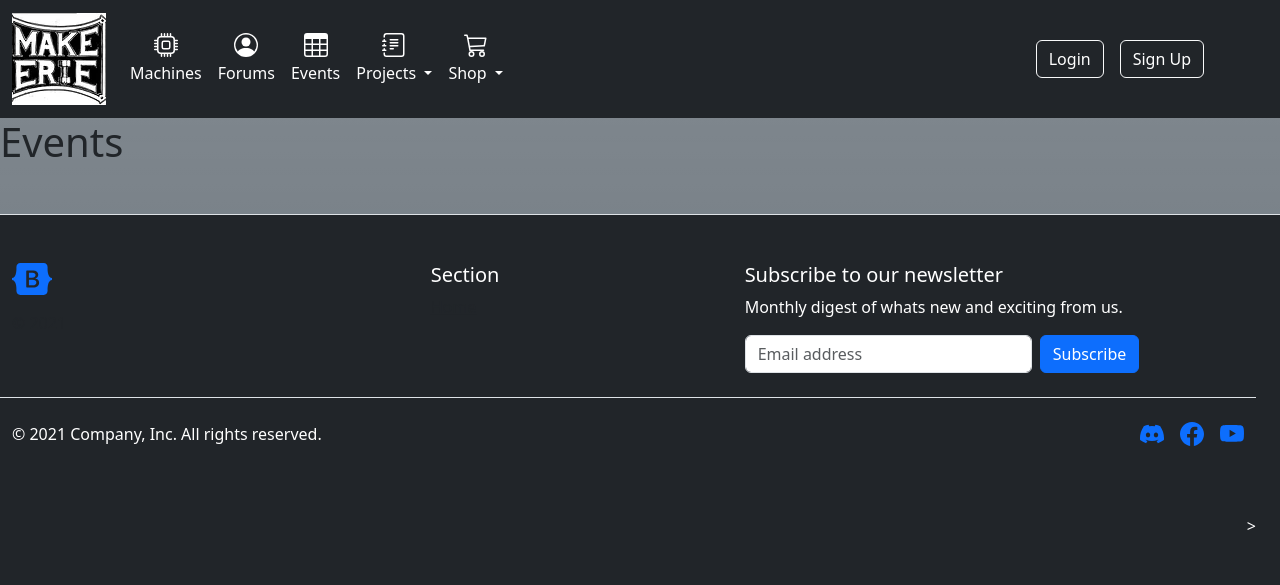
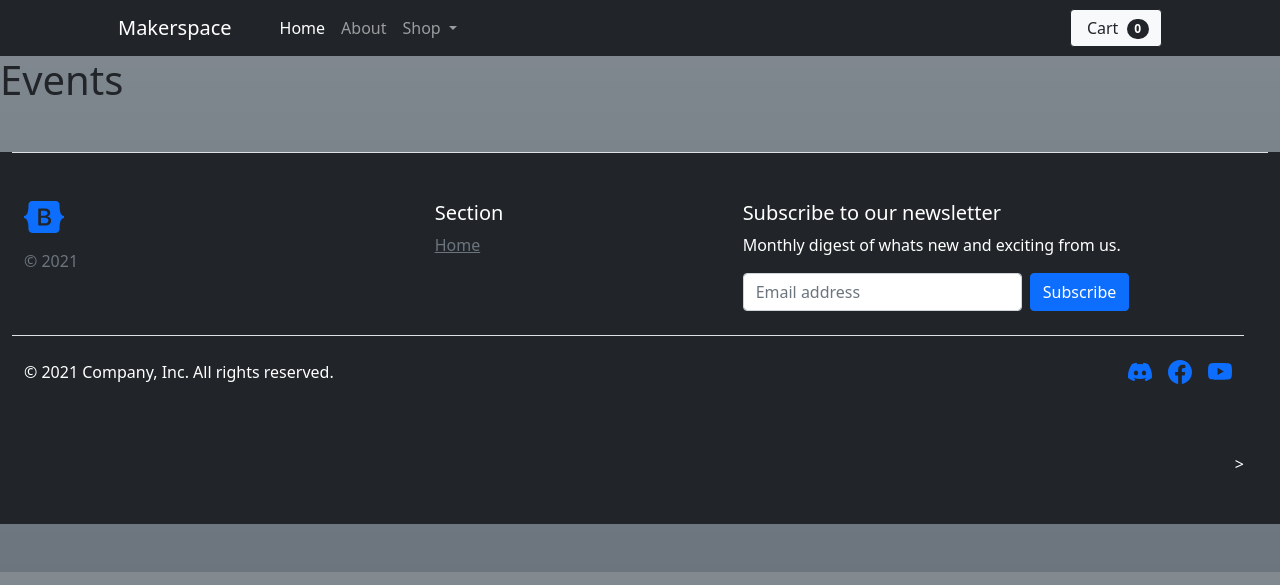
Before and after one commit to rpcovington2/Website, a Flask app: page /events in a window 1280 px wide. Shown: the top 585 px of the page. Run offline with Flask 2, Linux system fonts and the light colour scheme; some libraries are stand-ins or nearby versions.

Commit message:
Added shop page

```diff
--- a/web/templates/base.html
+++ b/web/templates/base.html
@@ -13,6 +13,11 @@
 
     <!-- Bootstrap core CSS -->
 <link href="../assets/dist/css/bootstrap.min.css" rel="stylesheet">
+
+        <!-- Favicon
+        <link rel="icon" type="image/x-icon" href="assets/favicon.ico" /> -->
+        <!-- Core theme CSS (includes Bootstrap)-->
+        <link href="/static//css/styles.css" rel="stylesheet" />
 
     <style>
       .bd-placeholder-img {
@@ -116,99 +121,32 @@
        <path d="M8.051 1.999h.089c.822.003 4.987.033 6.11.335a2.01 2.01 0 0 1 1.415 1.42c.101.38.172.883.22 1.402l.01.104.022.26.008.104c.065.914.073 1.77.074 1.957v.075c-.001.194-.01 1.108-.082 2.06l-.008.105-.009.104c-.05.572-.124 1.14-.235 1.558a2.007 2.007 0 0 1-1.415 1.42c-1.16.312-5.569.334-6.18.335h-.142c-.309 0-1.587-.006-2.927-.052l-.17-.006-.087-.004-.171-.007-.171-.007c-1.11-.049-2.167-.128-2.654-.26a2.007 2.007 0 0 1-1.415-1.419c-.111-.417-.185-.986-.235-1.558L.09 9.82l-.008-.104A31.4 31.4 0 0 1 0 7.68v-.123c.002-.215.01-.958.064-1.778l.007-.103.003-.052.008-.104.022-.26.01-.104c.048-.519.119-1.023.22-1.402a2.007 2.007 0 0 1 1.415-1.42c.487-.13 1.544-.21 2.654-.26l.17-.007.172-.006.086-.003.171-.007A99.788 99.788 0 0 1 7.858 2h.193zM6.4 5.209v4.818l4.157-2.408L6.4 5.209z"/>
    </symbol>
 </svg>
-
-<nav class="navbar navbar-inverse navbar-expand-md navbar-light bg-dark text-white">
-  <div class="container-fluid">
-    <a class="navbar-brand" href="#">
-      <img src="static/images/Logo.jpg" class="img-fluid w-100" alt="Erie MakerSpace">
-    </a>
-    <button class="navbar-toggler navbar-toggle navbar-dark" type="button" data-bs-toggle="collapse" data-bs-target="#navbarScroll" aria-controls="navbarScroll" aria-expanded="false" aria-label="Toggle navigation">
-      <span class="navbar-toggler-icon"></span>
-    </button>
-    <div class="collapse navbar-collapse text-white" id="navbarScroll">
-      <ul class="navbar-nav me-auto my-2 my-md-0 navbar-nav-scroll">
-<!--        <li class="nav-item d-none d-lg-block">-->
-<!--          <a class="nav-link active text-white" aria-current="page" href="#">-->
-<!--            <svg class="bi d-none d-lg-block mx-auto mb-1" width="24" height="24"><use xlink:href="#home"/></svg>-->
-<!--            Home-->
-<!--          </a>-->
-<!--        </li>-->
-        <li class="nav-item">
-          <a class="nav-link text-white" href="#">
-            <svg class="bi d-none d-lg-block mx-auto mb-1" width="24" height="24"><use xlink:href="#machine"/></svg>
-            Machines
-          </a>
-        </li>
-        <li class="nav-item">
-          <a class="nav-link text-white" href="#">
-            <svg class="bi d-none d-lg-block mx-auto mb-1" width="24" height="24"><use xlink:href="#people-circle"/></svg>
-            Forums
-          </a>
-        </li>
-        <li class="nav-item">
-          <a class="nav-link text-white" href="#">
-            <svg class="bi d-none d-lg-block mx-auto mb-1" width="24" height="24"><use xlink:href="#table"/></svg>
-            Events
-          </a>
-        </li>
+<nav class="navbar navbar-expand-lg navbar-dark bg-dark">
+  <div class="container px-4 px-lg-5">
+      <a class="navbar-brand" href="#!">Makerspace</a>
+      <button class="navbar-toggler" type="button" data-bs-toggle="collapse" data-bs-target="#navbarSupportedContent" aria-controls="navbarSupportedContent" aria-expanded="false" aria-label="Toggle navigation"><span class="navbar-toggler-icon"></span></button>
+      <div class="collapse navbar-collapse" id="navbarSupportedContent">
+          <ul class="navbar-nav me-auto mb-2 mb-lg-0 ms-lg-4">
+              <li class="nav-item"><a class="nav-link active" aria-current="page" href="#!">Home</a></li>
+              <li class="nav-item"><a class="nav-link" href="#!">About</a></li>
               <li class="nav-item dropdown">
-          <a class="nav-link dropdown-toggle text-white" href="#" id="navbarScrollingDropdown" role="button" data-bs-toggle="dropdown" aria-expanded="false">
-            <svg class="bi d-none d-lg-block mx-auto mb-1" width="24" height="24"><use xlink:href="#projects"/></svg>
-            Projects
-          </a>
-          <ul class="dropdown-menu" aria-labelledby="navbarScrollingDropdown">
-            <li><a class="dropdown-item" href="#">Electronics</a></li>
-            <li><a class="dropdown-item" href="#">Woodworking</a></li>
-            <li><hr class="dropdown-divider"></li>
-            <li><a class="dropdown-item" href="#">Something else here</a></li>
-          </ul>
-        </li>
-        <li class="nav-item dropdown text-white hidden">
-          <a class="nav-link dropdown-toggle text-white " href="#" id="navbarShop" role="button" data-bs-toggle="dropdown" aria-expanded="false">
-            <svg class="bi d-none d-lg-block mx-auto mb-1" width="24" height="24"><use xlink:href="#cart"/></svg>
+                  <a class="nav-link dropdown-toggle" id="ShopDropdown" href="#" role="button" data-bs-toggle="dropdown" aria-expanded="true">
                     Shop
                     </a>
-          <ul class="dropdown-menu" aria-labelledby="navbarShop">-
-            <li><a class="dropdown-item" href="#">Electronics</a></li>
-            <li><a class="dropdown-item" href="#">Woodworking</a></li>
-            <li><hr class="dropdown-divider"></li>
-            <li><a class="dropdown-item" href="#">Miscellaneous</a></li>
+                  <ul class="dropdown-menu" aria-labelledby="ShopDropdown">
+                      <li><a class="dropdown-item" href="#!">All Products</a></li>
+                      <li><hr class="dropdown-divider" /></li>
+                      <li><a class="dropdown-item" href="#!">Popular Items</a></li>
+                      <li><a class="dropdown-item" href="#!">New Arrivals</a></li>
                   </ul>
               </li>
           </ul>
-
-      <form class="d-flex me-5">
-          <ul class="navbar-nav my-2 mx-2 navbar-nav-scroll">
-            <li class="nav-item dropdown0">
-                <a class="nav-link text-white" href="#" id="LoginFom" role="button" data-bs-toggle="dropdown" aria-expanded="false">
-                    <button class="btn btn-outline-light text-white" type="submit" style="width:100%">Login</button>
-                </a>
-          <ul class="dropdown-menu px-3" aria-labelledby="LoginFom">
-            <li>
-                <form class="d-flex ml-5">
-                       <div class="form-group" style="width: 250px">
-                            <label for="exampleInputEmail1">Email address</label>
-                            <input type="email" class="form-control" id="exampleInputEmail1" aria-describedby="emailHelp" placeholder="Enter email">
-                          </div>
-                          <div class="form-group">
-                            <label for="exampleInputPassword1">Password</label>
-                            <input type="password" class="form-control" id="exampleInputPassword1" placeholder="Password">
-                          </div>
-                          <div class="form-check">
-                            <input type="checkbox" class="form-check-input" id="exampleCheck1">
-<!--                            <label class="form-check-label" for="exampleCheck1">Check me out</label>-->
-                          </div>
-                          <button type="submit" class="btn btn-primary">Submit</button>
-                          <button type="submit" class="btn btn-primary">Cancel</button>
-                </form>
-            </li>
-          </ul>
-            <li class="nav-item">
-                <a class="nav-link text-white" href="#">
-                    <button class="btn btn-outline-light text-white" type="submit">Sign Up</button>
-                </a>
-            </li>
-          </ul>
+          <form class="d-flex bg-dark">
+              <button class="btn btn-outline-dark bg-light" type="submit">
+                  <i class="bi-cart-fill me-1 bg-dark text-white"></i>
+                  Cart
+                  <span class="badge bg-dark text-white ms-1 rounded-pill">0</span>
+              </button>
           </form>
       </div>
   </div>
@@ -272,4 +210,9 @@
       async
     ></script>
 
+            <!-- Bootstrap core JS-->
+            <script src="https://cdn.jsdelivr.net/npm/bootstrap@5.1.3/dist/js/bootstrap.bundle.min.js"></script>
+            <!-- Core theme JS-->
+            <script src="js/scripts.js"></script>
+
 </html>
--- a/web/views.py
+++ b/web/views.py
@@ -21,3 +21,7 @@
 @views.route("/projects")
 def projects():
     return render_template("Projects.html")
+
+@views.route("/shop")
+def Shop():
+    return render_template("Shop.html")
--- a/wsgi.py
+++ b/wsgi.py
@@ -1,4 +1,4 @@
 from web.app import app
 
 if __name__ == '__main__':
-    app.run()
+    app.run(debug=True)
```
Also changed, not shown: web/templates/Shop.html (+5 -30 lines). Lines whose indentation alone changed are shown as unchanged.
